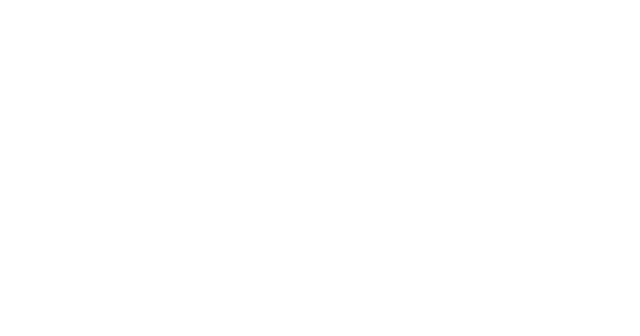
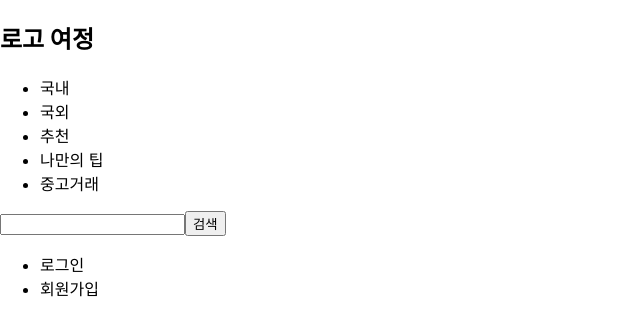
Before and after one commit to do3642/sharetravel-react, a React (Create React App) app: page / in a window 1280 px wide. Shown: the top 336 px of the page, without its empty margins (0-640 px from the left). Built offline with nearby package versions, Linux system fonts and the light colour scheme.

Commit message:
Header.js로 기본적인 헤더에 들어가야 되는 요소들 작업

```diff
--- a/package.json
+++ b/package.json
@@ -6,7 +6,9 @@
     "@testing-library/jest-dom": "^5.17.0",
     "@testing-library/react": "^13.4.0",
     "@testing-library/user-event": "^13.5.0",
+    "bootstrap": "^5.3.3",
     "react": "^18.3.1",
+    "react-bootstrap": "^2.10.5",
     "react-dom": "^18.3.1",
     "react-scripts": "5.0.1",
     "web-vitals": "^2.1.4"
--- a/src/App.js
+++ b/src/App.js
@@ -1,10 +1,11 @@
 import logo from './logo.svg';
 import './App.css';
+import Header from './components/Header';
 
 function App() {
   return (
     <div className="App">
-
+      <Header />
     </div>
   );
 }
--- /dev/null
+++ b/src/components/Header.js
@@ -0,0 +1,24 @@
+function Header() {
+  return(
+    <>
+      <nav>
+        <h1>로고 여정</h1>
+        <ul>
+          <li>국내</li>
+          <li>국외</li>
+          <li>추천</li>
+          <li>나만의 팁</li>
+          <li>중고거래</li>
+        </ul>
+        <input type="search"></input>
+        <button>검색</button>
+        <ul>
+          <li>로그인</li>
+          <li>회원가입</li>
+        </ul>
+      </nav>
+    </>
+  )
+}
+
+export default Header;
```
Also changed, not shown: src/components/Header.css (added), 1 other file (tests, documents, lock files or other folders).
